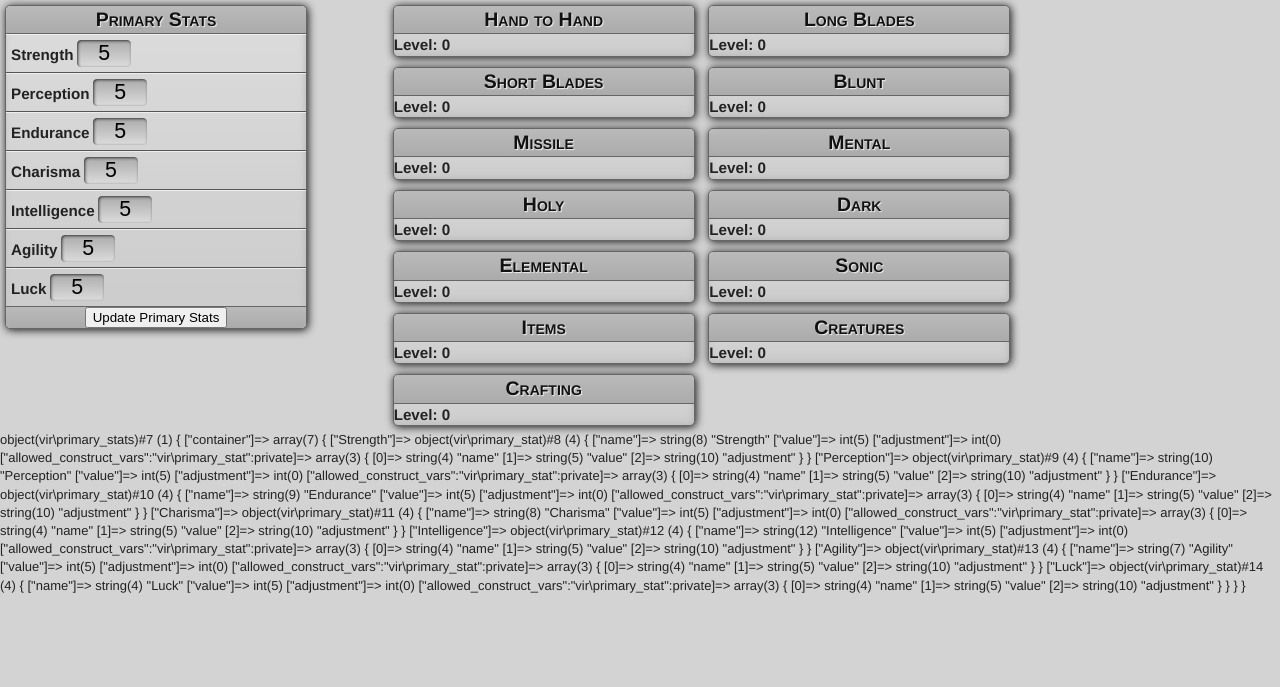
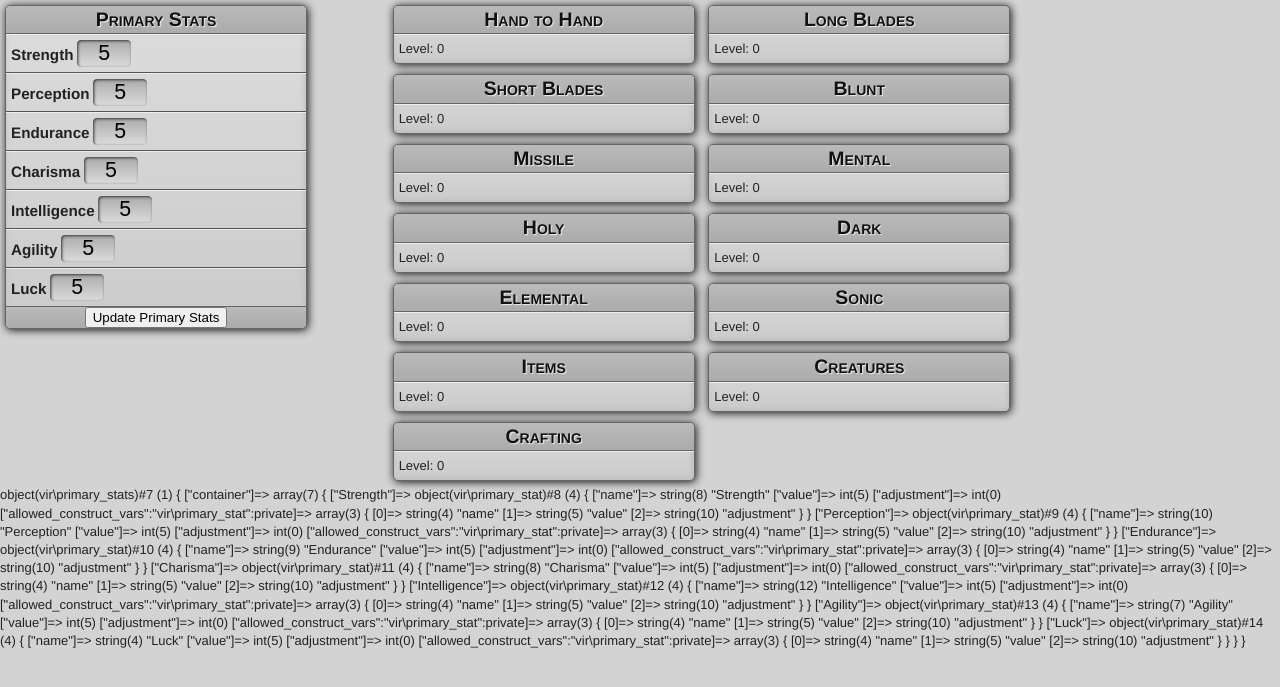
Before and after one commit to Skrath/vir, a PHP site: page /index.php in a window 1280 px wide. Shown: the top 687 px of the page. Run offline with PHP 8.4, Linux system fonts and the light colour scheme; some libraries are stand-ins or nearby versions.

Commit message:
Rearranging html structure and css for ability group boxes

```diff
--- a/css/character.css
+++ b/css/character.css
@@ -36,3 +36,7 @@ div.ability_group {
     width: 300px;
     display: inline-block;
 }
+
+p.level:before {
+    content: "Level: ";
+}
--- a/css/main.css
+++ b/css/main.css
@@ -57,6 +57,11 @@ h2.box_title {
     text-shadow: 1px 1px 1px #eee;
 }
 
+div.box_content {
+    padding: 5px;
+    border-top: 1px solid #eee;
+}
+
 div.box_footer {
     background-color: #bababa;
     background-image: linear-gradient(#bababa, #ababab);
--- a/js/setup.js
+++ b/js/setup.js
@@ -30,7 +30,7 @@ function parseAbilityGroups(abilityGroups) {
 
         var abilityGroupBox = $("#" + abilityGroups.container[key].flat_name + "_box");
 
-        abilityGroupBox.find("h3").text('Level: ' + abilityGroups.container[key].base_level);
+        abilityGroupBox.find("p.level").text(abilityGroups.container[key].base_level);
     }
 
 }
--- a/smarty/templates/character.tpl
+++ b/smarty/templates/character.tpl
@@ -43,7 +43,9 @@
         <div class="box_header">
           <h2 class="box_title">{$ability_group->name}</h2>
         </div>
-        <h3>Level: {$ability_group->base_level}</h3>
+        <div class="box_content">
+          <p class="level">{$ability_group->base_level}</p>
+        </div>
       </div>
       {/foreach}
     </div>
```
